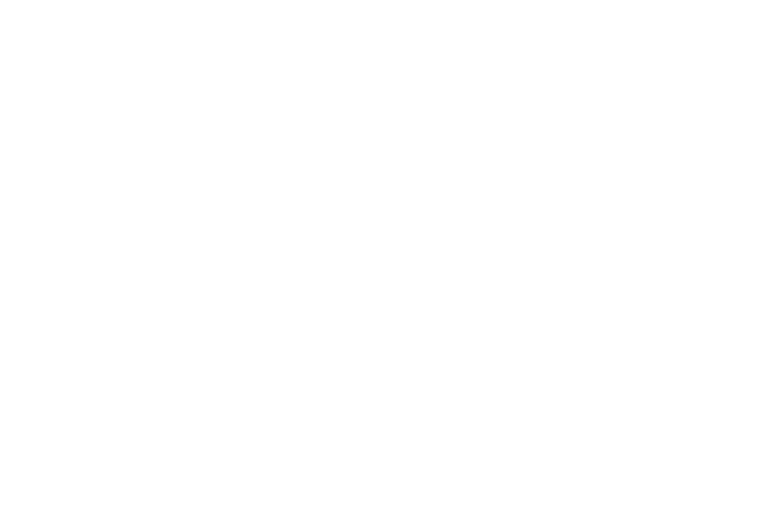
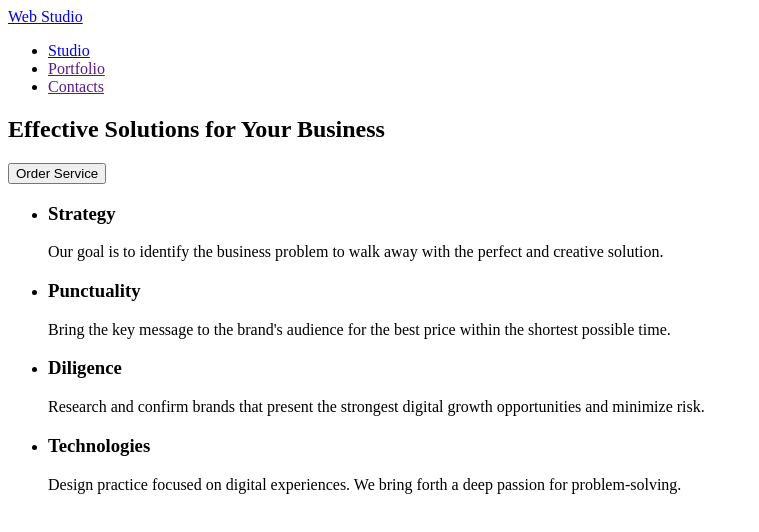
Before and after one commit to BV1976/goit-markup-hw-01-1, a plain HTML site: page index.html in a window 1280 px wide. Shown: the whole page, without its empty margins (0-759 px from the left). Drawn offline with Linux system fonts and the light colour scheme.

Commit message:
add header hero section 1

```diff
--- a/index.html
+++ b/index.html
@@ -1,16 +1,63 @@
 <!DOCTYPE html>
 <html lang="en">
-<head>
-    <meta charset="UTF-8">
-    <meta name="viewport" content="width=device-width, initial-scale=1.0">
-    <title>Web
-    Studio</title>
-</head>
-<body>
-    <header></header>
+  <head>
+    <meta charset="UTF-8" />
+    <meta name="viewport" content="width=device-width, initial-scale=1.0" />
+    <title>Web Studio</title>
+  </head>
+  <body>
+    <header>
+      <a href="./index.html">Web Studio</a>
+      <nav>
+        <ul>
+          <li><a href="./index.html">Studio</a></li>
+          <li><a href="">Portfolio</a></li>
+          <li><a href="">Contacts</a></li>
+        </ul>
+      </nav>
+    </header>
     <main>
-        <section></section>
+      <!-- #region hero -->
+      <section>
+        <h1>Effective Solutions for Your Business</h1>
+        <button type="button">Order Service</button>
+      </section>
+      <!-- #endregion hero -->
+      <!-- #region section 1 -->
+      <section>
+        <ul>
+          <li>
+            <h3>Strategy</h3>
+            <p>
+              Our goal is to identify the business problem to walk away with the
+              perfect and creative solution.
+            </p>
+          </li>
+          <li>
+            <h3>Punctuality</h3>
+            <p>
+              Bring the key message to the brand's audience for the best price
+              within the shortest possible time.
+            </p>
+          </li>
+          <li>
+            <h3>Diligence</h3>
+            <p>
+              Research and confirm brands that present the strongest digital
+              growth opportunities and minimize risk.
+            </p>
+          </li>
+          <li>
+            <h3>Technologies</h3>
+            <p>
+              Design practice focused on digital experiences. We bring forth a
+              deep passion for problem-solving.
+            </p>
+          </li>
+        </ul>
+      </section>
+      <!-- #endregion section 1 -->
     </main>
     <footer></footer>
-</body>
+  </body>
 </html>
```
